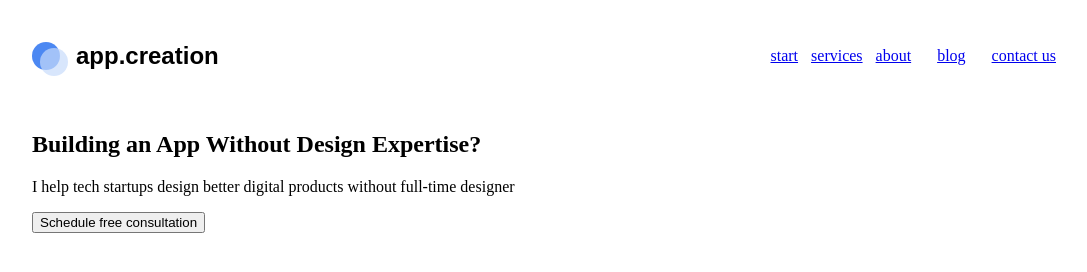
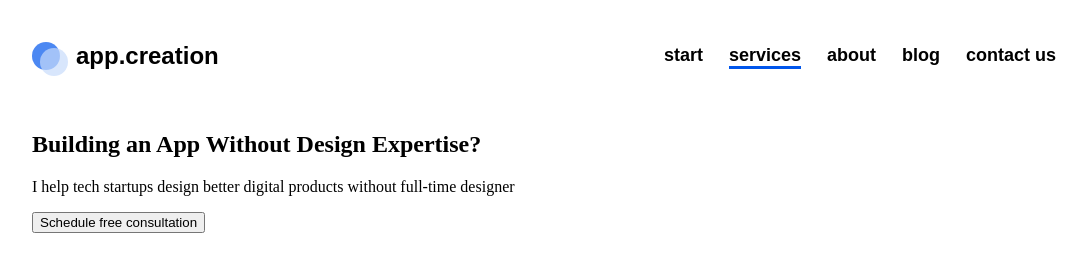
Before and after one commit to WebHeroSchool/firstsiterep, a plain HTML site: page index.html in a window 1280 px wide. Shown: the whole page, without its empty margins (96-1183 px from the left). Drawn offline with Linux system fonts and the light colour scheme.

Commit message:
Прописаны стили для меню и шапки

```diff
--- a/index.html
+++ b/index.html
@@ -17,7 +17,7 @@
       	</div>
         <nav class="menu">
           <a class="menu__item" href="#">start</a>
-          <a class="menu__item_active" href="#">services</a>
+          <a class="menu__item menu__item_active" href="#">services</a>
           <a class="menu__item" href="#">about</a>
           <a class="menu__item" href="#">blog</a>
           <a class="menu__item" href="#">contact us</a>
--- a/style.css
+++ b/style.css
@@ -25,11 +25,16 @@ body {
 }
 
 .menu__item {
-  padding: 0 13px;
+	position: relative;
+  margin-right: 26px;
+  font: bold 18px/21px pt_serif,arial,helvetica,sans-serif;
+  color: #000;
+  text-decoration: none;
+  transition: opacity .5s;
 }
 
 .menu__item:last-child {
-  padding-right: 0;
+  margin-right: 0;
 }
 
 .logo__circle {
@@ -52,3 +57,34 @@ body {
 .logo__circle_color_dark-blue {
 	background: #0056ec;
 }
+
+.menu__item:after {
+	position: absolute;
+	display: block;
+	content: '';
+	left: 0;
+	width: 0;
+	height: 3px;
+	background: #0056ec;
+	opacity: 0;
+	transition: opasity .5s, width .5s;
+}
+
+.menu__item:hover {
+	opacity: .5;
+}
+
+.menu__item:hover:after {
+	position: absolute;
+	display: block;
+	content: '';
+	left: 0;
+	width: 100%;
+	height: 3px;
+	background: #0056ec;
+}
+
+.menu__item:hover:after,.menu__item_active::after {
+	opacity: 1;
+	width: 100%;
+}
```
